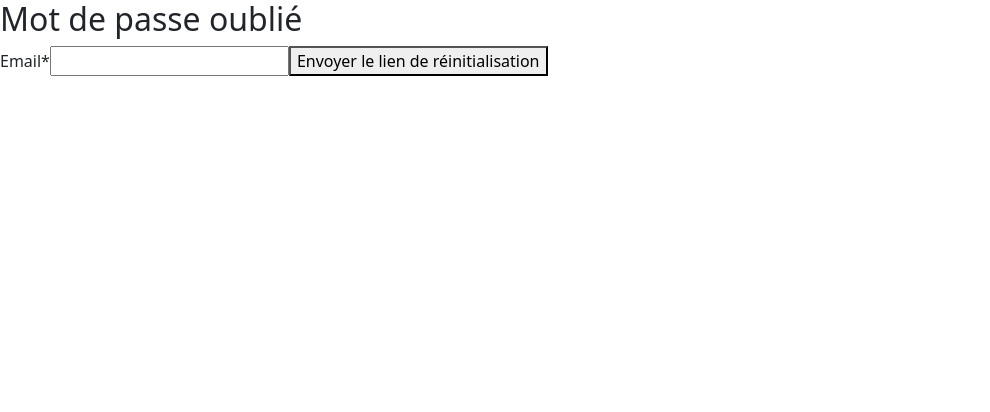
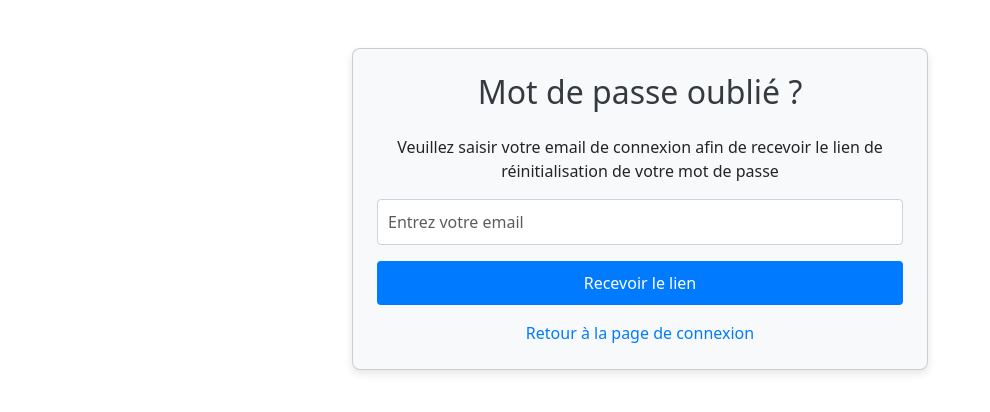
Before and after one commit to KingOuze/Sunu-Pointage, an Angular app in the folder front-end/sunu-pointage-front/: page /forgot-password in a window 1280 px wide. Shown: the top 412 px of the page, without its empty margins (0-990 px from the left). Built offline with nearby package versions, Linux system fonts and the light colour scheme.

Commit message:
gestion des mot de passe oublié

```diff
--- a/front-end/sunu-pointage-front/src/app/auth.service.ts
+++ b/front-end/sunu-pointage-front/src/app/auth.service.ts
@@ -14,10 +14,11 @@ export interface AuthResponse {
   providedIn: 'root'
 })
 export class AuthService {
-  private apiUrl = 'http://localhost:5000/api/auth'; // URL de votre backend
+  private apiUrl = 'http://localhost:3000'; // URL de votre backend
 
   constructor(private http: HttpClient) { }
-
+  message: string = '';
+  errorMessage: string = '';
   // Connexion avec email et mot de passe
   login(email: string, password: string): Observable<AuthResponse> {
     return this.http.post<AuthResponse>(`${this.apiUrl}/login`, { email, password })
@@ -65,4 +66,7 @@ logout(): Observable<any> {
   checkPassword(email: string, password: string): Observable<AuthResponse> {
     return this.http.post<AuthResponse>(`${this.apiUrl}/check-password`, { email, password });
   }
+  sendResetLink(email: string): Observable<any> {
+    return this.http.post(`${this.apiUrl}/forgot-password`, { email });
+  }
 }
--- a/front-end/sunu-pointage-front/src/app/connexion/connexion.component.html
+++ b/front-end/sunu-pointage-front/src/app/connexion/connexion.component.html
@@ -43,15 +43,17 @@
     required
     [(ngModel)]="password"
     name="password"
-            input/>
+    (input)="validatePassword()"
+  />
   <span class="toggle-password" (click)="togglePasswordVisibility()">👁</span>
 </div>
 <!-- Message d'erreur pour le mot de passe -->
-        <div *ngIf="password.length < 8" class="error-message">
-          Le mot de passe doit contenir au moins 8 caractères.
+<div *ngIf="password && password.length < 6" class="error-message">
+  Le mot de passe doit comporter au moins 6 caractères.
 </div>
 
-        <a href="#">Mot de passe oublié</a>
+
+        <a href="/forgot-password">Mot de passe oublié</a>
         <button type="submit" class="button" [disabled]="!isValidEmail || password.length < 8">Se connecter</button>
       </form>
 
--- a/front-end/sunu-pointage-front/src/app/connexion/connexion.component.ts
+++ b/front-end/sunu-pointage-front/src/app/connexion/connexion.component.ts
@@ -82,6 +82,13 @@ export class ConnexionComponent implements OnInit {
         this.rfidErrorMessage = 'Une erreur s’est produite. Veuillez réessayer.';
       });
   }
+  validatePassword() {
+    if (this.password.length >= 6) {
+      this.errorMessage = '';
+    } else {
+      this.errorMessage = 'Le mot de passe est trop court.';
+    }
+  }
 
   // Connexion par email et mot de passe
   loginWithEmail(): void {
--- a/front-end/sunu-pointage-front/src/app/forgot-password/forgot-password.component.css
+++ b/front-end/sunu-pointage-front/src/app/forgot-password/forgot-password.component.css
@@ -0,0 +1,54 @@
+.container {
+    max-width: 600px; /* Limite la largeur du conteneur */
+    margin: auto; /* Centre le conteneur */
+}
+
+.password-reset-container {
+    background-color: #f8f9fa; /* Couleur de fond */
+    border-radius: 8px; /* Coins arrondis */
+    box-shadow: 0 4px 8px rgba(0, 0, 0, 0.1); /* Ombre */
+}
+
+h2 {
+    color: #343a40; /* Couleur du titre */
+}
+
+.form-control {
+    border: 1px solid #ced4da; /* Bordure de l'input */
+    border-radius: 4px; /* Coins arrondis pour l'input */
+    padding: 10px; /* Espacement interne */
+}
+
+.form-control:focus {
+    border-color: #007bff; /* Bordure en focus */
+    box-shadow: 0 0 5px rgba(0, 123, 255, 0.5); /* Ombre en focus */
+}
+
+.btn-primary {
+    background-color: #007bff; /* Couleur du bouton */
+    border: none; /* Pas de bordure */
+    border-radius: 4px; /* Coins arrondis pour le bouton */
+    padding: 10px; /* Espacement interne */
+    transition: background-color 0.3s; /* Transition pour l'effet hover */
+}
+
+.btn-primary:hover {
+    background-color: #0056b3; /* Couleur du bouton au survol */
+}
+
+.success-message {
+    color: #28a745; /* Couleur pour le message de succès */
+}
+
+.error-message {
+    color: #dc3545; /* Couleur pour le message d'erreur */
+}
+
+a {
+    color: #007bff; /* Couleur des liens */
+    text-decoration: none; /* Pas de soulignement */
+}
+
+a:hover {
+    text-decoration: underline; /* Soulignement au survol */
+}
--- a/front-end/sunu-pointage-front/src/app/forgot-password/forgot-password.component.html
+++ b/front-end/sunu-pointage-front/src/app/forgot-password/forgot-password.component.html
@@ -1,7 +1,23 @@
-<!-- forgot-password.component.html -->
-<h2>Mot de passe oublié</h2>
-<form (ngSubmit)="onSubmit()">
-  <label for="email">Email*</label>
-  <input type="email" id="email" [(ngModel)]="email" name="email" required />
-  <button type="submit">Envoyer le lien de réinitialisation</button>
-</form>
+<div class="container mt-5">
+  <div class="password-reset-container card p-4 text-center">
+      <h2 class="mb-4">Mot de passe oublié ?</h2>
+      <p>Veuillez saisir votre email de connexion afin de recevoir le lien de réinitialisation de votre mot de passe</p>
+
+      <form (ngSubmit)="onSubmit()">
+          <input
+              type="email"
+              class="form-control mb-3"
+              [(ngModel)]="email"
+              name="email"
+              placeholder="Entrez votre email"
+              required
+          />
+          <button type="submit" class="btn btn-primary w-100">Recevoir le lien</button>
+      </form>
+
+      <p *ngIf="message" class="success-message mt-3">{{ message }}</p>
+      <p *ngIf="errorMessage" class="error-message mt-3 text-danger">{{ errorMessage }}</p>
+
+      <a href="http://localhost:4200" class="mt-3 d-block">Retour à la page de connexion</a>
+  </div>
+</div>
--- a/front-end/sunu-pointage-front/src/app/forgot-password/forgot-password.component.ts
+++ b/front-end/sunu-pointage-front/src/app/forgot-password/forgot-password.component.ts
@@ -1,31 +1,46 @@
-// forgot-password.component.ts
 import { Component } from '@angular/core';
-import { HttpClient } from '@angular/common/http';
+
 import { FormsModule } from '@angular/forms';
-import { Router } from '@angular/router';
+import { CommonModule } from '@angular/common';
+import { of } from 'rxjs';
+import { catchError, tap } from 'rxjs';
+import { AuthService } from '../auth.service';
 
 @Component({
-  selector: 'app-forgot-password',
-  standalone:true,
-  imports:[FormsModule],
+  selector: 'app-forgot-pass',
+  standalone: true,
+  imports: [
+    FormsModule,
+    CommonModule,
+  ],
   templateUrl: './forgot-password.component.html',
+  styleUrl: './forgot-password.component.css'
 })
 export class ForgotPasswordComponent {
+
   email: string = '';
+  message: string = '';
+  errorMessage: string = '';
 
-  constructor(private http: HttpClient,private router: Router) {}
+  constructor(private forgotPasswordService: AuthService) {}
 
   onSubmit() {
-    this.http.post('http://localhost:5000/api/auth/forgot-password', { email: this.email })
-      .subscribe({
-        next: () => {
-          alert('Un email de réinitialisation a été envoyé si l\'email existe');
-          // Redirection vers le composant de réinitialisation du mot de passe
-          this.router.navigate(['/reset-password']);
-        },
-        error: (err) => {
-          console.error('Erreur lors de l\'envoi de l\'email', err);
-        }
-      });
+    if (!this.email) {
+      this.errorMessage = 'Veuillez entrer un email valide.';
+      return;
+    }
+
+    this.forgotPasswordService.sendResetLink(this.email).pipe(
+      tap(response => {
+        this.message = 'Un lien de réinitialisation a été envoyé à votre email.';
+        this.errorMessage = ''; // Réinitialiser le message d'erreur
+      }),
+      catchError(error => {
+        this.errorMessage = 'Une erreur est survenue. Veuillez réessayer plus tard.';
+        this.message = ''; // Réinitialiser le message de succès
+        return of(); // Retourner un observable vide
+      })
+    ).subscribe();
   }
+
 }
```
Also changed, not shown: 1 other file (tests, documents, lock files or other folders). Lines whose indentation alone changed are shown as unchanged.
